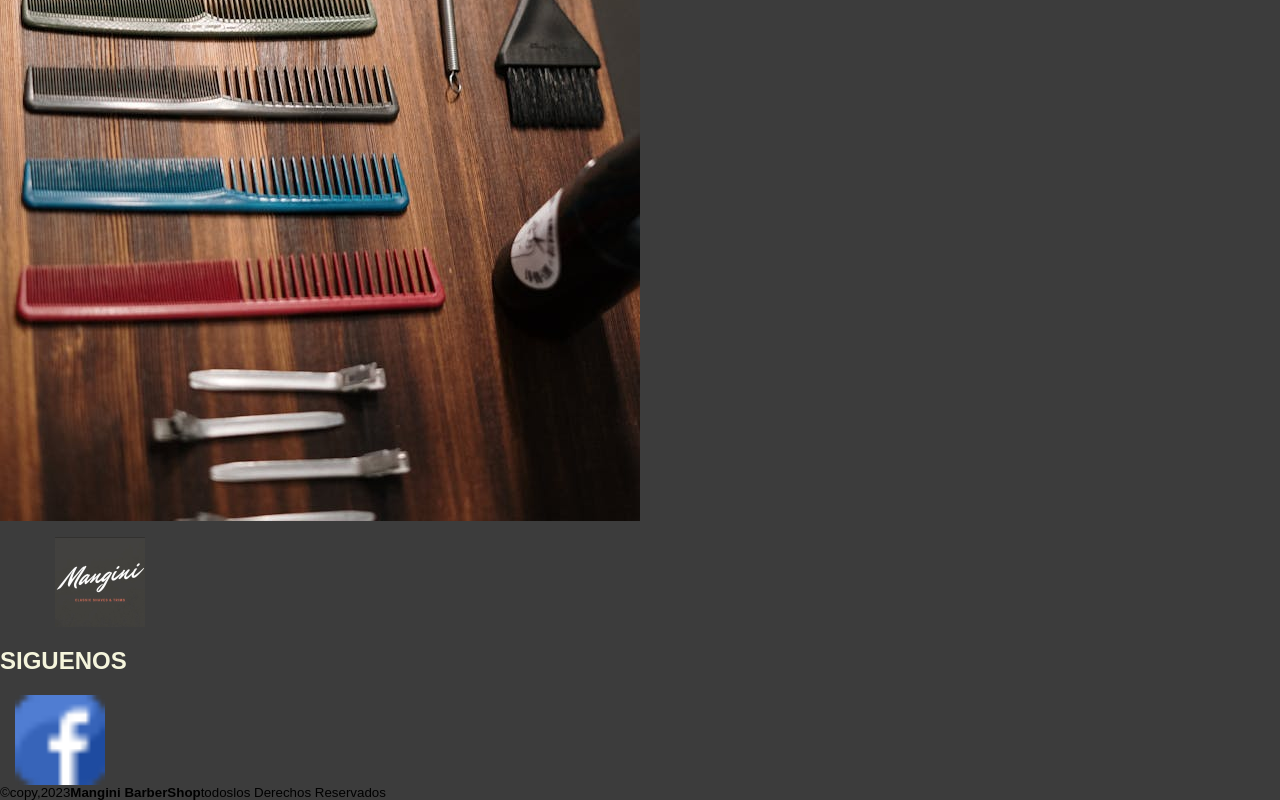
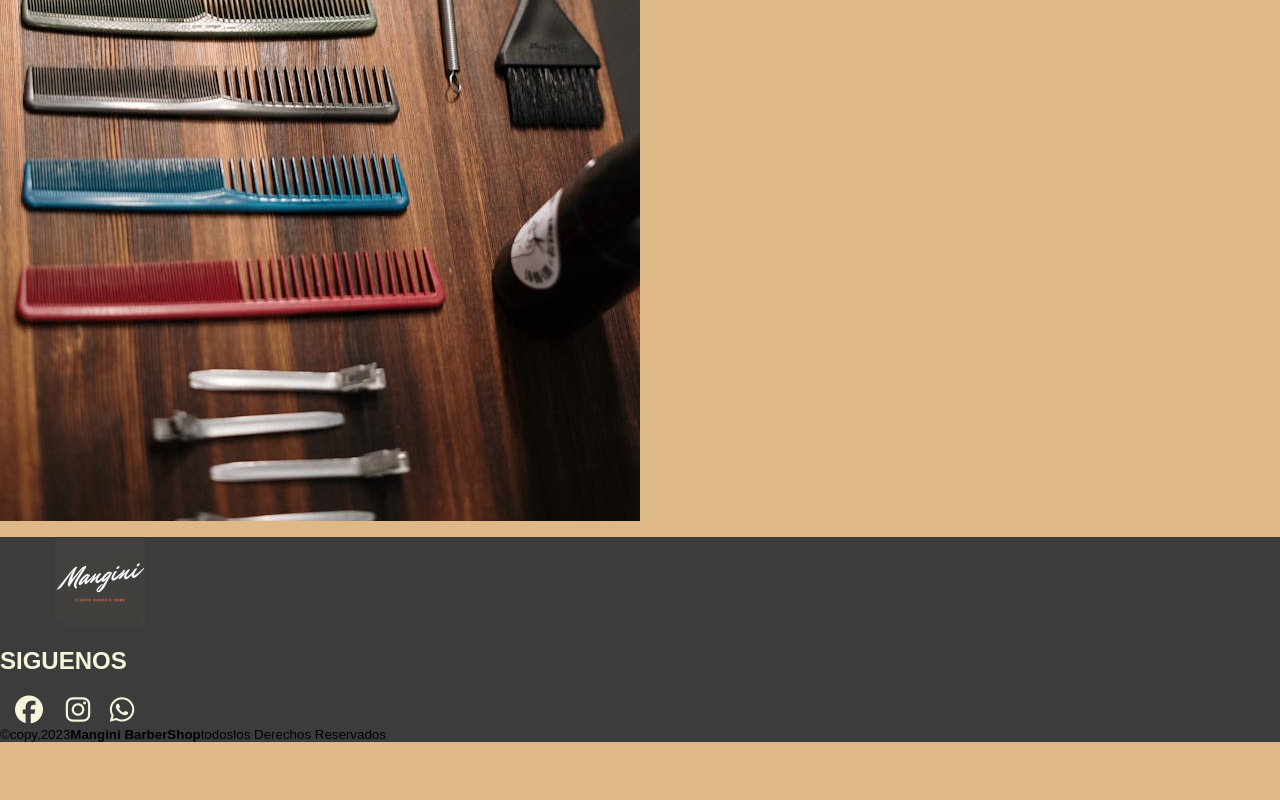
Before and after one commit to Sanp74/Barbershop, a plain HTML site: page informacion.html in a window 1280 px wide. Shown: the part 588-1388 px from the top of the page. After the commit the page ends 1330 px from the top, so only its background shows below. Drawn offline with Linux system fonts and the light colour scheme.

Commit message:
Se arreglaron los iconos

```diff
--- a/informacion.html
+++ b/informacion.html
@@ -4,6 +4,7 @@
     <meta name="viewport" content="width=device-width, initial-scale=1.0">
     <link rel="stylesheet" href="styleIndex.css">
     <link rel="icon" href="favicon.ico" type="image/x-icon"/>
+    <script src="https://kit.fontawesome.com/b967cb53eb.js" crossorigin="anonymous"></script>
     <title>Document</title>
 </head>
 <body class="bodyInfo">
@@ -35,11 +36,11 @@
         <div class="box">
             <h2>SIGUENOS</h2>
             <div class="RED-SOCIAL">
-                <a class="faceLogo" href="https://www.facebook.com/p/Mangini-barber-shop-100054414522624/?locale=es_LA&_rdr">
-                <img  src="/Img/facebooklogo.png" alt="" width="10px">
+                <a  href="https://www.facebook.com/p/Mangini-barber-shop-100054414522624/?locale=es_LA&_rdr">
+                    <i class="fa-brands fa-facebook"></i>
                 </a>
-                <a href="#" class="fa fa-instagram"></a>
-                <a href="#" class="fa fa-twitter"></a>
+                <a href="https://www.instagram.com/manginibarbershop/" class="fa fa-instagram"></a>
+                <a class="fa-brands fa-whatsapp"></a>
             </div>
         </div>
     </div>
--- a/styleIndex.css
+++ b/styleIndex.css
@@ -224,7 +224,7 @@ div .banner p{
     width: 90px;
     height: 90px;
 }
-/*.footer.grupo-1.box{
+.footer.grupo-1.box{
     width: 100%;
     max-width: 1200px;
     margin: auto;
@@ -232,20 +232,20 @@ div .banner p{
     grid-template-columns: repeat(3, 1fr);
     grid-gap:50px;
     padding: 45px 0px;
-}*/
-/*#a{
+}
+#a{
     margin-top:380px;
-}*/
-/*.titulo-centralizado{
+}
+.titulo-centralizado{
     margin-right: 100px;
     width:500px;
-}*/
+}
 
 .textoImagen{
     background: url(/Img/Pin_em_Barberia.jpg);
     background-size: cover;
     background-position: center;
-    width: 1000px;
+    width: 950px;
     height: 600px;
     display: flex;
     align-items: center;
@@ -271,6 +271,6 @@ div .banner p{
 }
 
 .bodyInfo{
-    background: #3c3c3c;
+    background: #DEB887
 
 }
```
